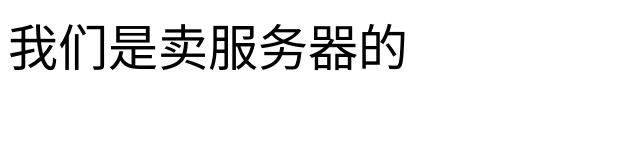
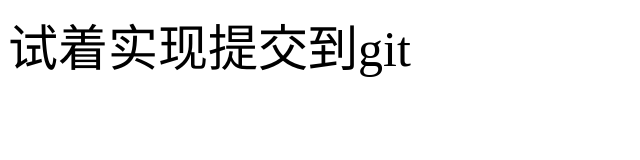
Before and after one commit to tuo-gu/git-demo1, a plain HTML site: page index.html in a window 1280 px wide. Shown: the whole page, without its empty margins (0-640 px from the left). Drawn offline with Linux system fonts and the light colour scheme.

Commit message:
Update index.html

```diff
--- a/index.html
+++ b/index.html
@@ -11,7 +11,7 @@
 </head>
 
 <body>
-    我们是卖服务器的
+    试着实现提交到git
 </body>
 
 </html>
```
